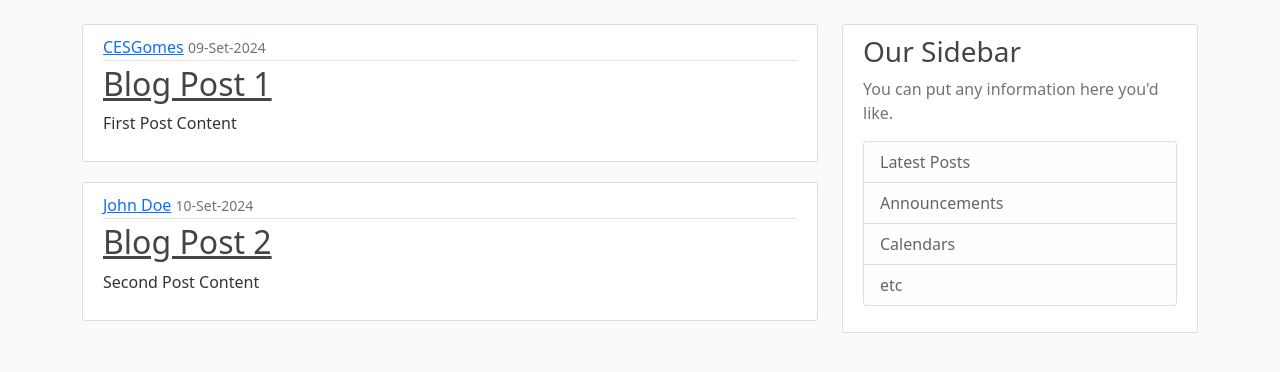
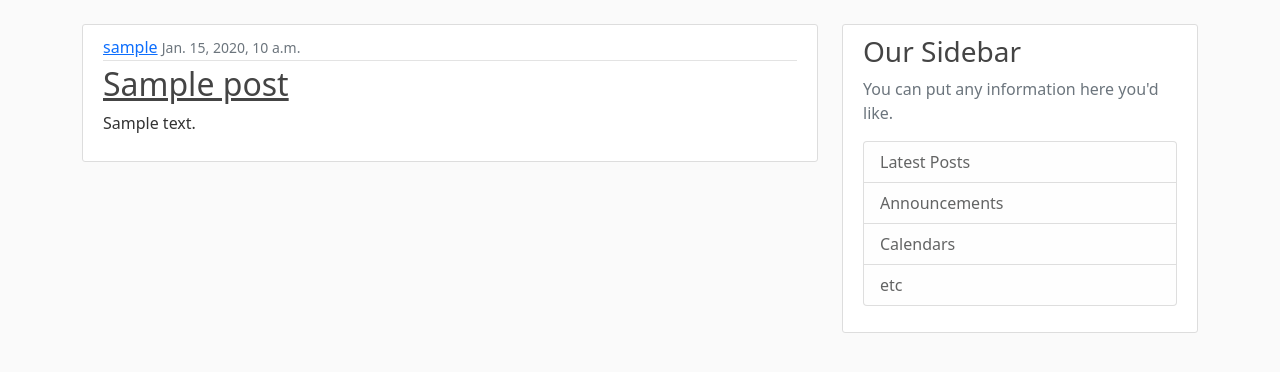
Before and after one commit to cesgomes/Django_Blog, a Django app: page / in a window 1280 px wide. Shown: the part 56-428 px from the top of the page. Run offline with Django 5.2, Linux system fonts and the light colour scheme; tables that the repository leaves empty hold one stand-in row (values such as "Sample post").

Commit message:
Remoção do Dummy Data e busca dos dados do banco de dados

```diff
--- a/blog/templates/blog/home.html
+++ b/blog/templates/blog/home.html
@@ -7,10 +7,10 @@
         <div class="media-body">
             <div class="article-metadata">
             <a class="mr-2" href="#">{{ post.author }}</a>
-            <small class="text-muted">{{ post.DatePost }}</small>
+            <small class="text-muted">{{ post.datePost }}</small>
             </div>
-            <h2><a class="article-title" href="#">{{ post.Title }}</a></h2>
-            <p class="article-content">{{ post.Content }}</p>
+            <h2><a class="article-title" href="#">{{ post.title }}</a></h2>
+            <p class="article-content">{{ post.content }}</p>
         </div>
         </article>
     {% endfor %}
--- a/blog/views.py
+++ b/blog/views.py
@@ -1,20 +1,10 @@
 from django.shortcuts import render
-
-posts = [
-    {"author": "CESGomes",
-     "Title": "Blog Post 1",
-     "Content": "First Post Content",
-     "DatePost": "09-Set-2024"},
-    {"author": "John Doe",
-     "Title": "Blog Post 2",
-     "Content": "Second Post Content",
-     "DatePost": "10-Set-2024"}
-]
+from .models import Post
 
 # Primeiro: Criar a função que irá ter a página home
 def home(request):
     context = {
-        'posts': posts
+        'posts': Post.objects.all()
     }
     return render(request, 'blog/home.html', context)
 
```
